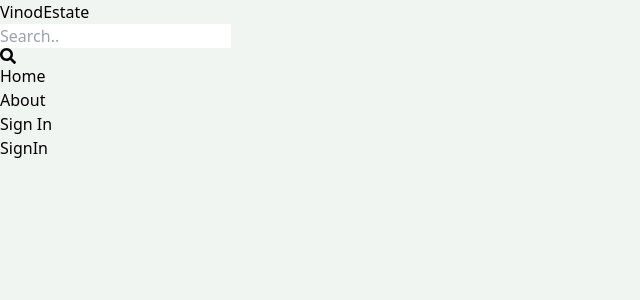
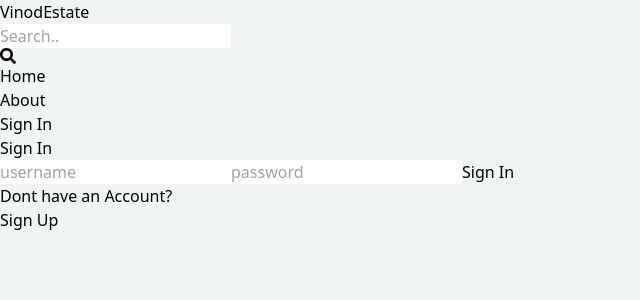
Before and after one commit to vinodpatil2002/mern-estate, a React (Vite) app in the folder client/: page /sign-in in a window 1280 px wide. Shown: the top 300 px of the page, without its empty margins (0-640 px from the left). Built offline with nearby package versions, Linux system fonts and the light colour scheme.

Commit message:
Add sign-in functionality to SignIn component

```diff
--- a/client/src/pages/SignIn.jsx
+++ b/client/src/pages/SignIn.jsx
@@ -1,9 +1,68 @@
-import React from 'react'
+// import React from 'react'
+import { useState } from 'react';
+import { Link, useNavigate } from 'react-router-dom'
+
 
 function SignIn() {
+  const [formData , setFormData] = useState({username: '', email: '', password: ''});
+  const navigate = useNavigate();
+  const [error, setError] = useState(null);
+  const [loading, setLoading] = useState(false);
+
+  const handleChange = (e) => {
+    setFormData({
+      ...formData,
+      [e.target.id]: e.target.value,
+    });
+  };
+  const handleSubmit = async (e) => {
+    e.preventDefault();
+    try {
+      setLoading(true);
+    const res = await fetch('/api/auth/signin', {
+      method: 'POST',
+      headers: {
+        'Content-Type': 'application/json',
+      },
+      body: JSON.stringify(formData),
+    });
+    const data = await res.json();
+    if(data.success === false){
+      setError(data.message);
+      setLoading(false);
+      return;
+    }
+    setLoading(false);
+    setError(null);
+    navigate('/');
+    } catch (error) {
+      // console.log(error);
+      setLoading(false);
+      setError(error.message);
+    }
+
+  };
   return (
-    <div>SignIn</div>
+    <div className="p-3 max-w-xl mx-auto">
+      <h1 className="text-3xl text-center font-bold my-7">Sign In</h1>
+      <form onSubmit={handleSubmit} className="flex flex-col gap-4  ">
+        <input onChange={handleChange} type="text" placeholder="username" className="border p-3 rounded-lg " id="username" />
+        <input onChange={handleChange} type="password" placeholder="password" className="border p-3 rounded-lg " id="password" />
+        <button disabled={loading} className="bg-slate-700 text-white p-3 rounded-lg uppercase hover:opacity-95 disabled:opacity-80">
+          {loading ? 'Loading...' : 'Sign In'}
+        </button>
+      </form>
+      <div className="flex gap-2 mt-5">
+        <p>Dont have an Account?</p>
+        <Link to={"/sign-up"}>
+          <span className='text-blue-700 hover:underline'>Sign Up</span>
+        </Link>
+      </div>
+      {error && <p className="text-red-500 mt-4">{error}</p>}
+    </div>
   )
 }
 
 export default SignIn
+
+// 1:58:55
```
